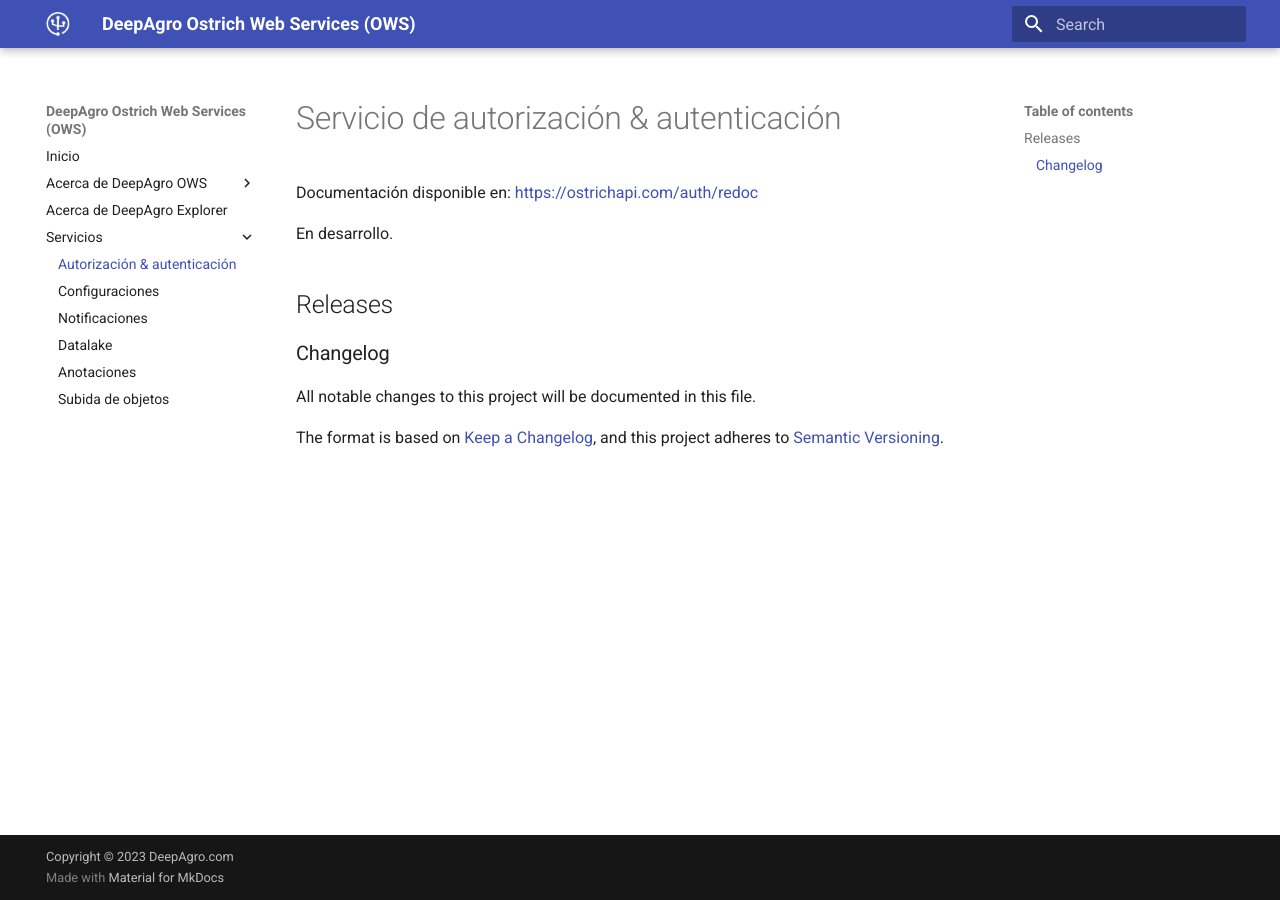
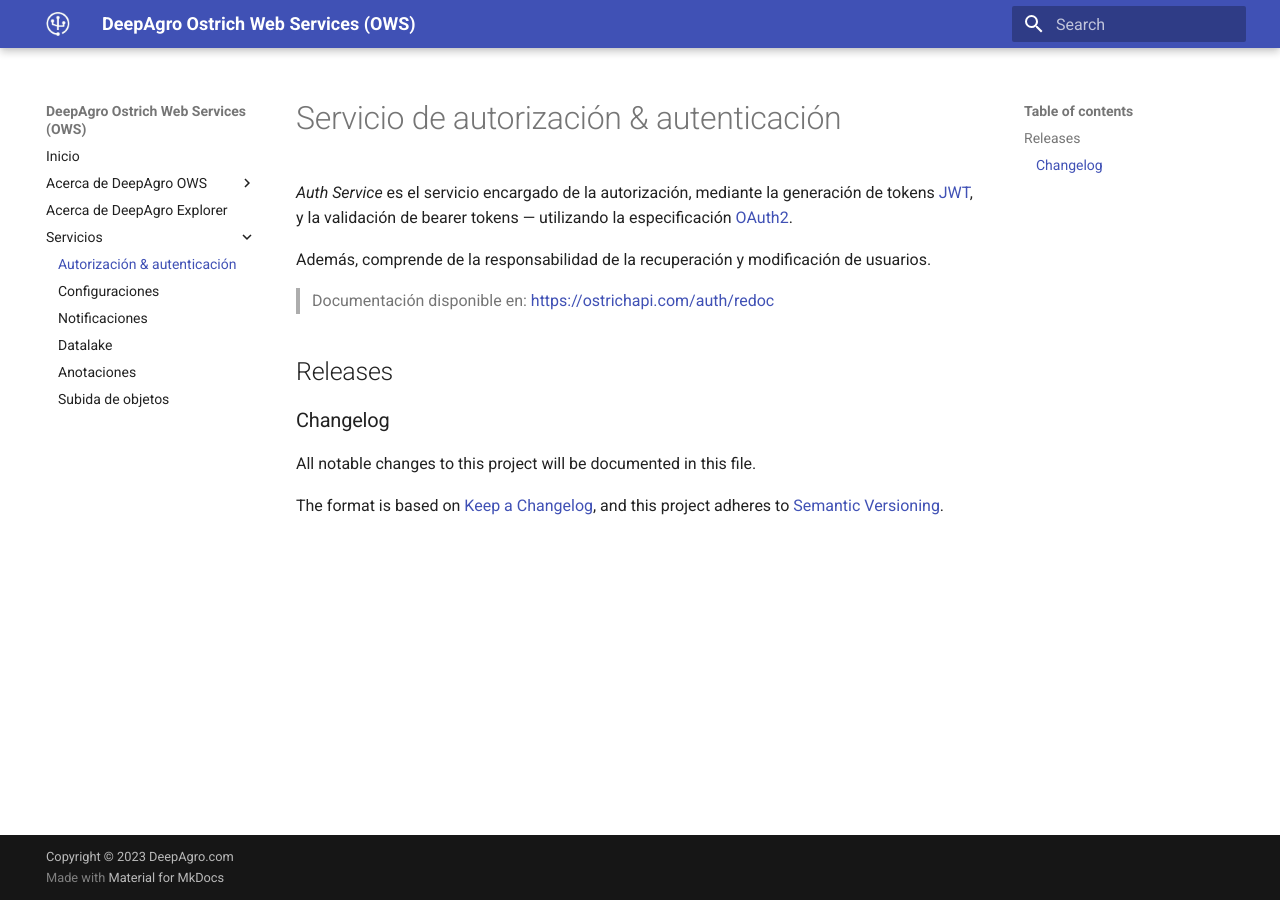
Before and after one commit to deepagro/ows_docs, an MkDocs documentation site: the page built from docs/services/auth.md, in a window 1280 px wide. Built offline with MkDocs 1.6.1 and Material for MkDocs 9.7.7, drawn with Linux system fonts in a browser that asks for light colours.

Commit message:
WIP: Add notes about Auth Service

```diff
--- a/docs/services/auth.md
+++ b/docs/services/auth.md
@@ -1,8 +1,10 @@
 # Servicio de autorización & autenticación
 
-Documentación disponible en: [https://ostrichapi.com/auth/redoc](https://ostrichapi.com/auth/redoc)
+*Auth Service* es el servicio encargado de la autorización, mediante la generación de tokens [JWT](https://jwt.io/), y la validación de bearer tokens — utilizando la especificación [OAuth2](https://oauth.net/2/).
 
-En desarrollo.
+Además, comprende de la responsabilidad de la recuperación y modificación de usuarios.
+
+> Documentación disponible en: [https://ostrichapi.com/auth/redoc](https://ostrichapi.com/auth/redoc)
 
 ## Releases
 
```
